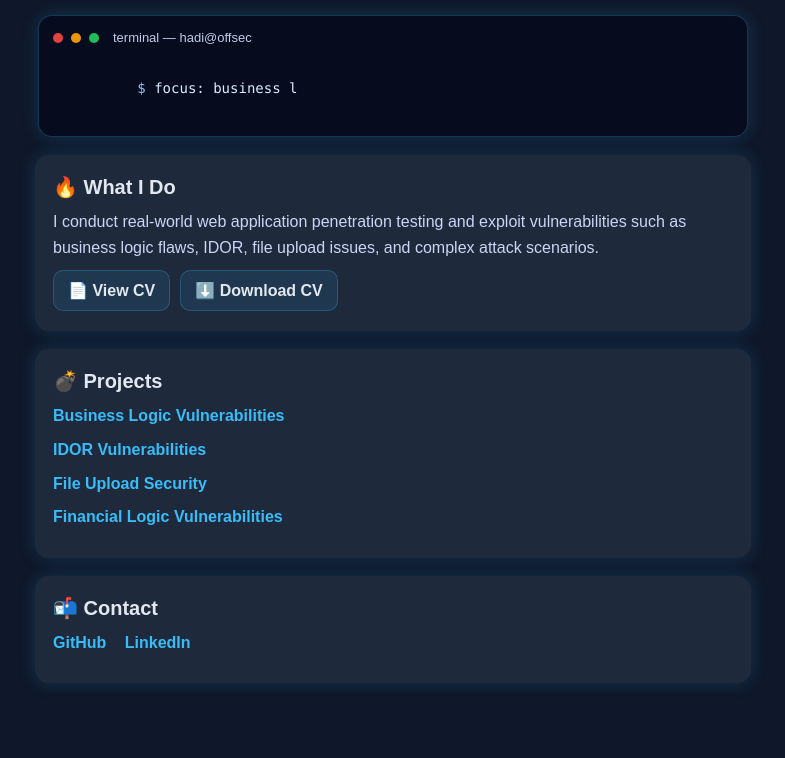
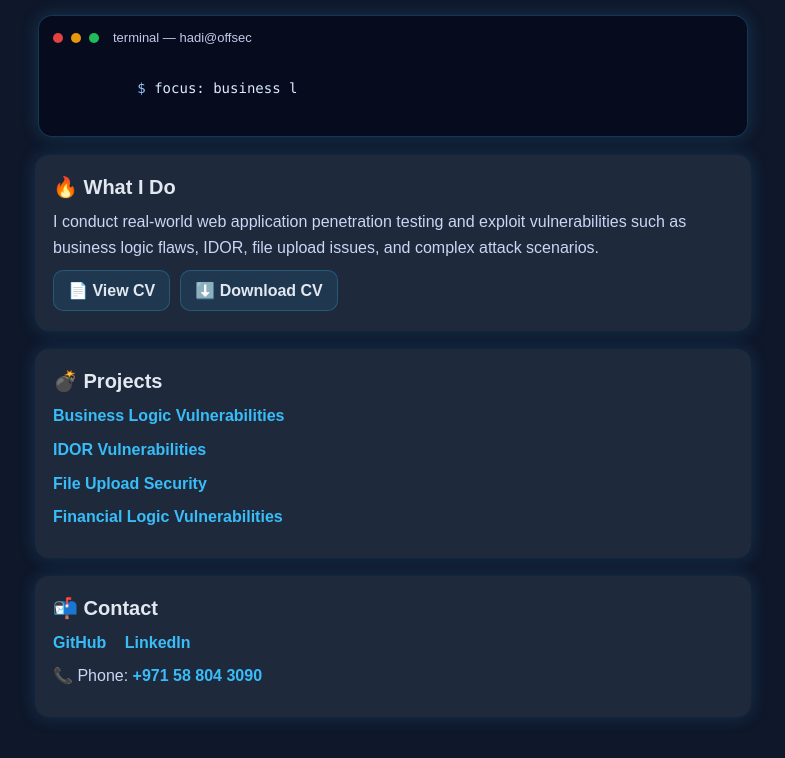
Before and after one commit to Hadimetlej/hadimetlej.github.io, a plain HTML site: page index.html in a window 1280 px wide. Shown: the part 388-1146 px from the top of the page, without its empty margins (247-1032 px from the left). Drawn offline with Linux system fonts and the light colour scheme.

Commit message:
Update index.html

```diff
--- a/index.html
+++ b/index.html
@@ -223,7 +223,7 @@
         <a href="https://github.com/Hadimetlej" target="_blank" rel="noopener">GitHub</a>
         <a href="https://www.linkedin.com/in/hadi-metlej-8654a0330/" target="_blank" rel="noopener">LinkedIn</a>
       </p>
-    </div>
+               <p>📞 Phone: <a href="tel:+971588043090">+971 58 804 3090</a></p>    </div>
 
   </div>
 
```
